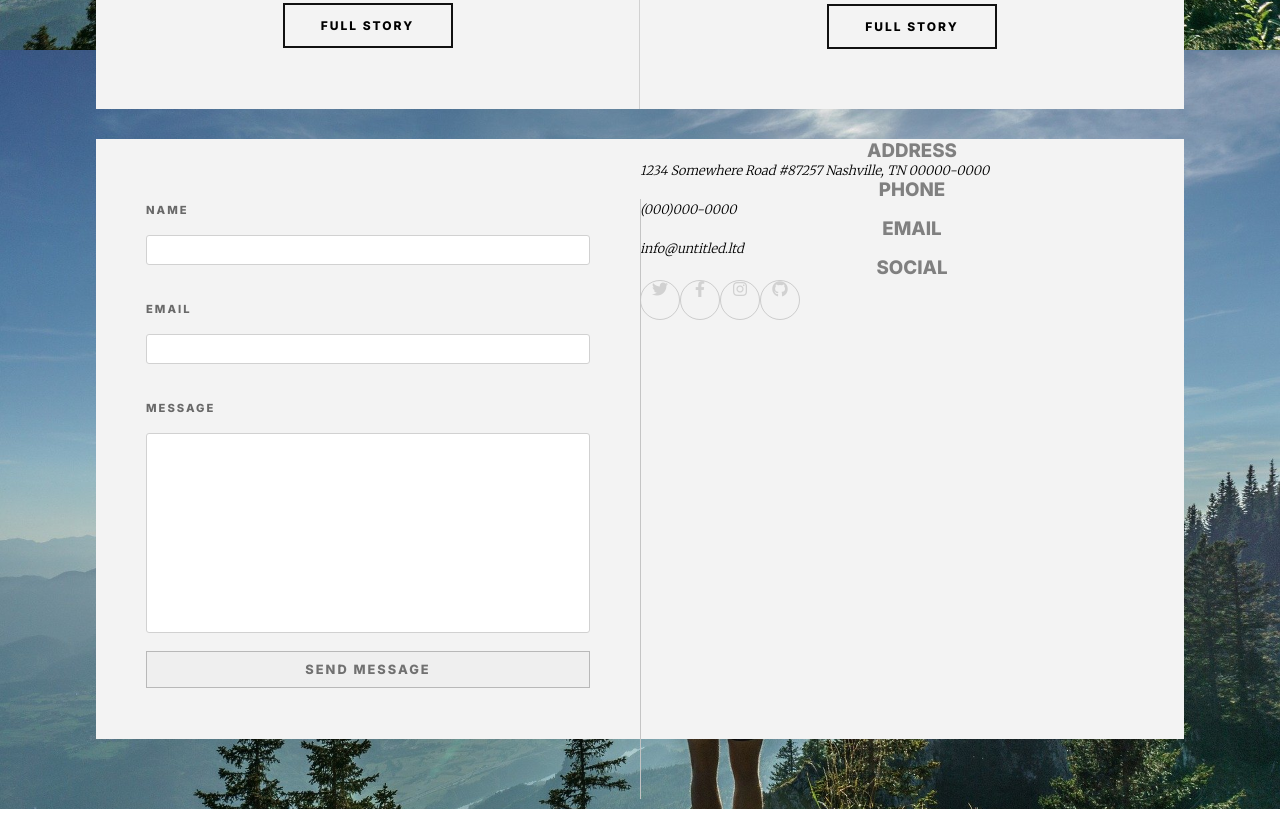
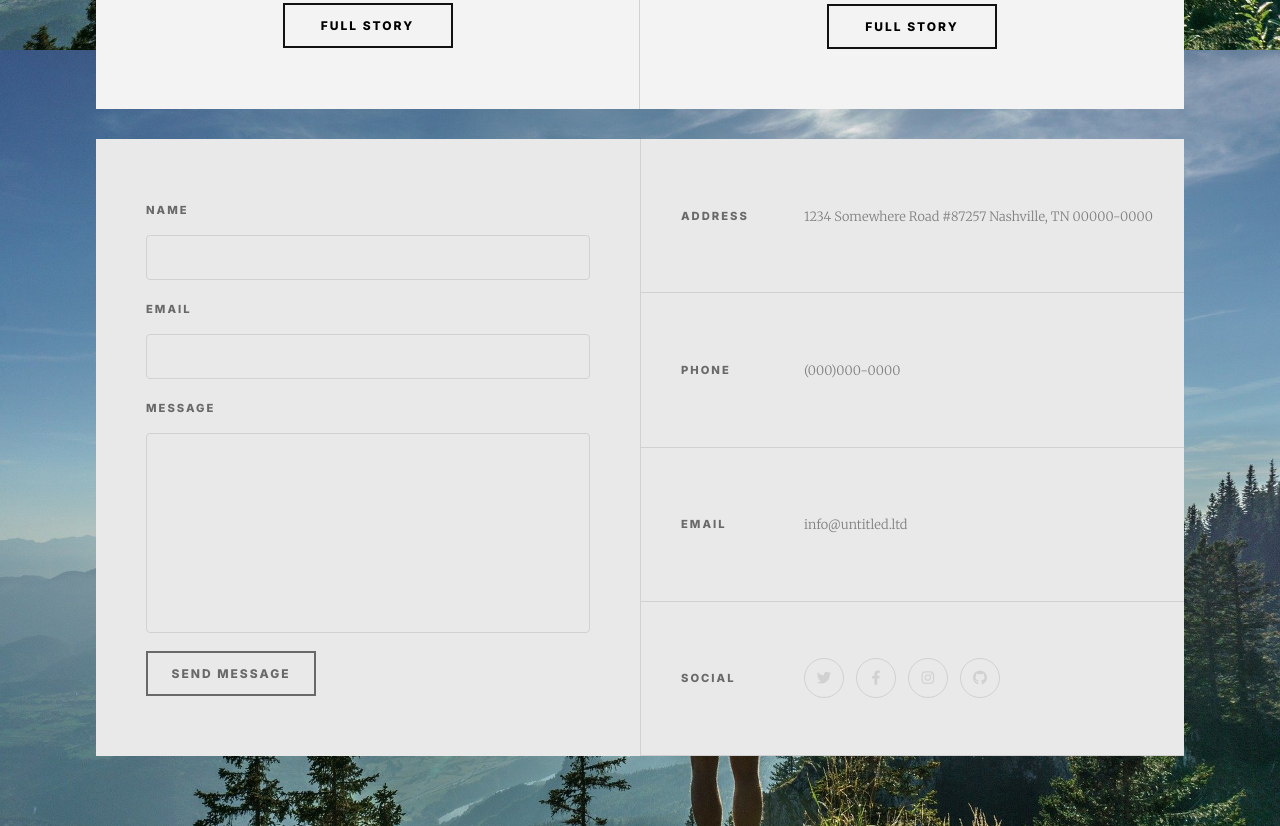
Before and after one commit to LucasJasko/Cours_Sass_FS_La_Montagne, a plain HTML site: page index.html in a window 1280 px wide. Shown: the part 2624-3450 px from the top of the page. Drawn offline with Linux system fonts and the light colour scheme.

Commit message:
fin correction contact area, fin projet

```diff
--- a/assets/styles/_contact.scss
+++ b/assets/styles/_contact.scss
@@ -1,124 +1,95 @@
 footer {
+  background: $grey2;
   width: 85%;
-  background: $white1;
-  position: relative;
   margin: 0 auto 70px;
   display: grid;
   grid-template-columns: 50% 50%;
-  grid-template-rows: 150px 150px 150px 150px;
-  grid-template-areas:
-    "form adr1 adr2"
-    "form ph1 ph2"
-    "form em1 em2"
-    "form so1 so2";
-  h3 {
-    color: gray;
-    text-transform: uppercase;
-  }
-  p {
-    text-align: left;
+
+  @media screen and (max-width: 900px) {
+    grid-template-columns: 1fr;
   }
   form {
-    grid-area: form;
     display: grid;
-    grid-template-rows: 18px 45px 18px 45px 18px 200px 1fr;
     gap: 18px;
     padding: 60px 50px;
-    label,
-    input,
-    textarea {
-      width: 100%;
-      text-align: left;
-      color: $grey3;
-    }
+    grid-template-rows: 18px 45px 18px 45px 18px 200px 1fr;
     label {
       display: flex;
       align-items: flex-end;
       font-size: 0.7rem;
       @include title;
+      color: $grey3;
     }
     input[type="text"],
     textarea {
+      background: none;
       border: 1px solid $grey1;
+      border-radius: 4px;
+      resize: none;
       padding: 10px;
-      border-radius: 3px;
-      height: 30px;
       outline: none;
-      resize: none;
     }
-    textarea {
-      height: 200px;
-    }
-    input[type="submit"] {
-      text-align: center;
-      font-size: 0.8rem;
-      padding: 10px 30px;
-      letter-spacing: 2px;
-      border: 1px solid rgb(184, 184, 184);
-      color: rgb(113, 113, 113);
-      text-transform: uppercase;
-      &:hover {
-        background: $black1;
-        color: $white1;
-        transform: scale(1.05);
+    .submit-container {
+      display: flex;
+      align-items: flex-end;
+      input {
+        color: $grey3;
+        border: 2px solid $grey3;
+        background: none;
+        height: 45px;
+        width: 170px;
+        font-size: 0.75rem;
+        cursor: pointer;
+        @include title;
+        transition: 0.2s;
       }
     }
-    &:after {
-      position: absolute;
-      content: "";
-      transform: translateX(-50%);
-      background: rgb(196, 196, 196);
-      height: 100%;
-      width: 1px;
-      left: 50%;
+  }
+  .info-contact {
+    border-left: 1px solid $grey1;
+    display: grid;
+    grid-template-rows: repeat(4, 1fr);
+
+    @media screen and (max-width: 900px) {
+      height: 400px;
+    }
+    div {
+      display: grid;
+      grid-template-columns: 30% 70%;
+      align-items: center;
+      border-bottom: 1px solid $grey1;
+      h3 {
+        @include title;
+        font-size: 0.7rem;
+        padding-left: 40px;
+        text-align: left;
+        color: $grey3;
+      }
+      p {
+        font-size: 0.8rem;
+        line-height: 26px;
+        text-align: left;
+        color: grey;
+        font-style: normal;
       }
     }
-  .info-contact div {
-    margin: auto;
-    p {
-      font-size: 0.8rem;
-    }
-  }
-  .address1:after {
-    position: absolute;
-    content: "";
-    background: rgb(196, 196, 196);
-    height: 1px;
-    width: 50%;
-    left: 50%;
-    top: 25%;
-  }
-  .phone1:after {
-    position: absolute;
-    content: "";
-    background: rgb(196, 196, 196);
-    height: 1px;
-    width: 50%;
-    left: 50%;
-    top: 50%;
-  }
-  .email1:after {
-    position: absolute;
-    content: "";
-    background: rgb(196, 196, 196);
-    height: 1px;
-    width: 50%;
-    left: 50%;
-    top: 75%;
-  }
-  ul {
-    width: 80%;
+    .nav-icons {
       display: flex;
-  }
       li {
-    display: list-item;
-  }
         i {
+          display: flex;
+          align-items: center;
+          justify-content: center;
+          font-size: 0.9rem;
           color: $grey1;
           padding: 0;
           height: 40px;
           width: 40px;
-    border: 1px solid rgba(128, 128, 128, 0.341);
-    border-radius: 50px;
+          border: 1px solid $grey1;
+          border-radius: 150px;
+          margin-right: 12px;
         }
       }
+    }
+  }
+}
--- a/assets/styles/_header.scss
+++ b/assets/styles/_header.scss
@@ -24,6 +24,10 @@ header {
       @include title;
       font-size: 5rem;
       letter-spacing: 6px;
+
+      @media screen and (max-width: 700px) {
+        font-size: 2rem;
+      }
     }
     p {
       margin: 40px auto 60px;
@@ -67,10 +71,6 @@ header {
     }
   }
   .nav-tab {
-    // &:hover li:not(:hover) {
-    //   background: none;
-    //   color: $white1;
-    // }
     button {
       @include title;
       font-size: 0.7rem;
@@ -86,6 +86,9 @@ header {
         color: $black1;
       }
     }
+    @media screen and (max-width: 700px) {
+      width: 100%;
+    }
   }
   .nav-icons {
     width: clamp(100px, 25%, 300px);
@@ -97,5 +100,8 @@ header {
       }
       background: $white1;
     }
+    @media screen and (max-width: 700px) {
+      display: none;
+    }
   }
 }
--- a/assets/styles/_main.scss
+++ b/assets/styles/_main.scss
@@ -36,6 +36,10 @@ main {
     h2 {
       @include title;
       font-size: 3rem;
+
+      @media screen and (max-width: 700px) {
+        font-size: 1.5rem;
+      }
     }
     p {
       margin: 30px auto;
@@ -52,6 +56,10 @@ main {
     display: grid;
     grid-template-columns: 50% 50%;
     border-top: 1px solid $grey1;
+
+    @media screen and (max-width: 700px) {
+      grid-template-columns: 1fr;
+    }
     .article2,
     .article3 {
       display: flex;
--- a/index.html
+++ b/index.html
@@ -83,7 +83,7 @@
   <footer>
     <form action="#">
       <label for="name">Name</label>
-      <input type="text" id="name">
+      <input type="text" id="name" autocomplete="off">
       <label for="email">Email</label>
       <input type="text" id="email">
       <label for="message">Message</label>
```
Also changed, not shown: assets/styles/index.css, 1 other file. Lines whose indentation alone changed are shown as unchanged.
